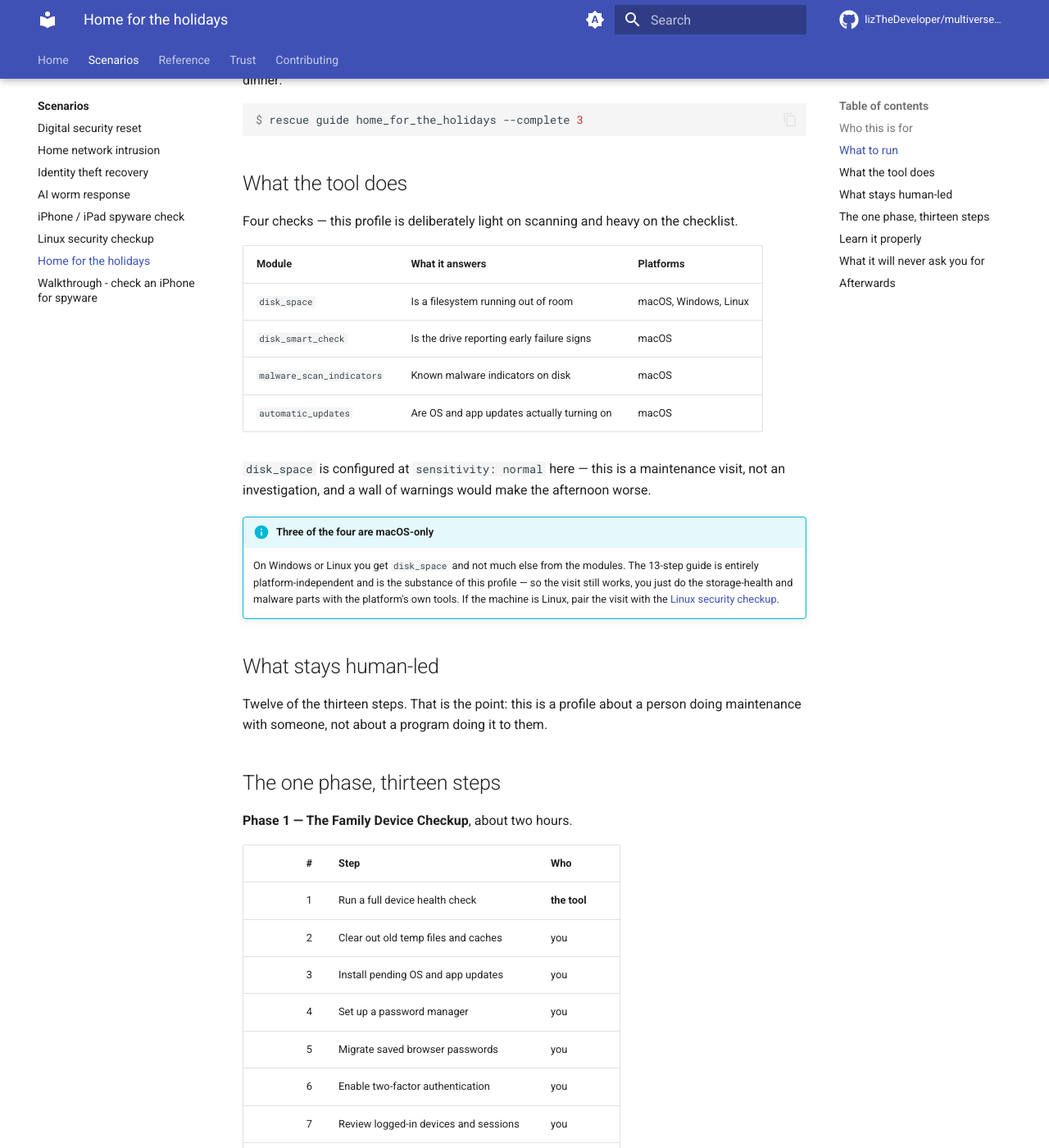
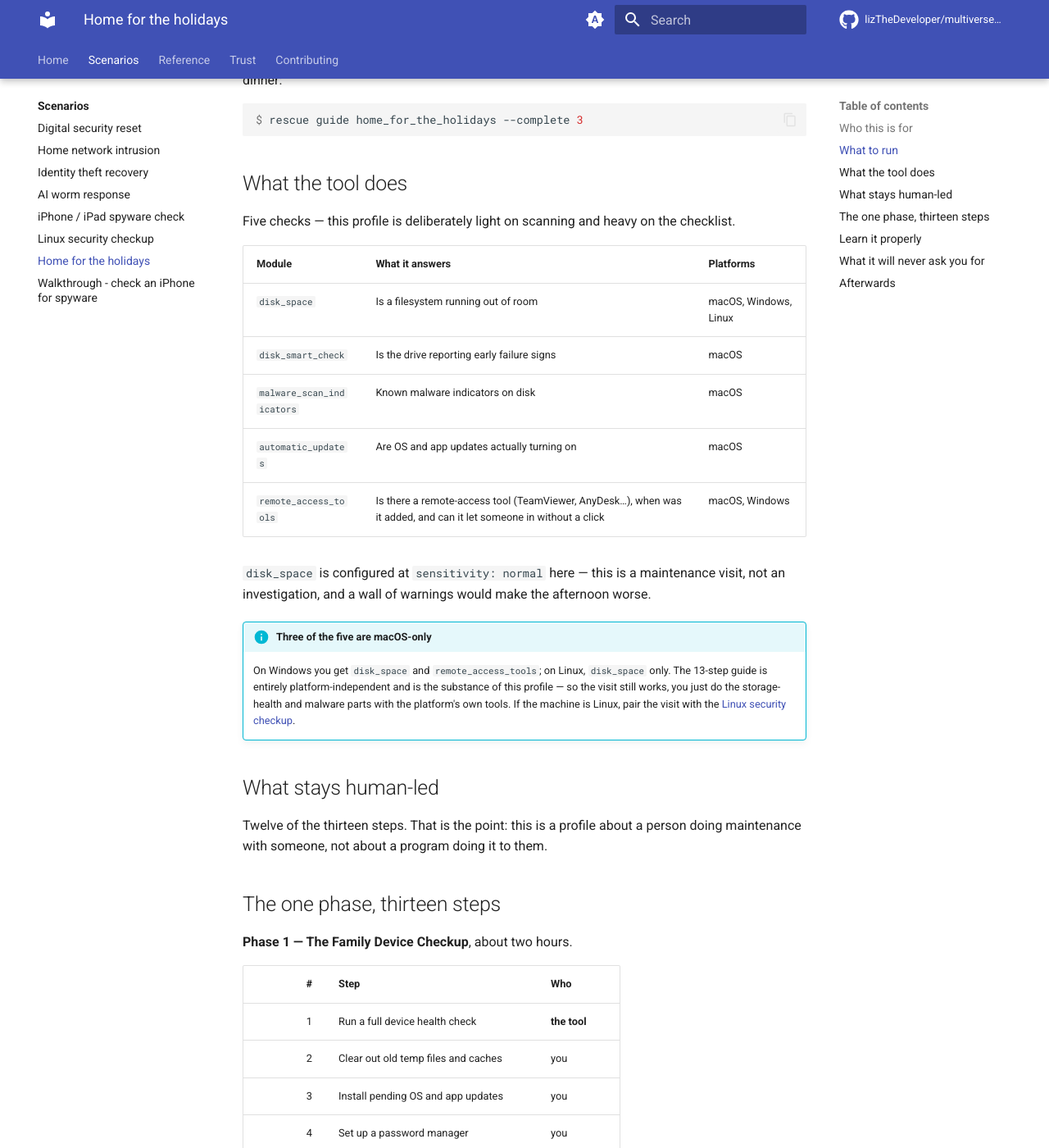
Before and after one commit to lizTheDeveloper/multiverse-device-rescue, an MkDocs documentation site: the page built from docs/scenarios/home-for-the-holidays.md, in a window 1280 px wide and 1400 px high, scrolled down 595 px. Shown: the whole window at 82% size. Built offline with MkDocs 1.6.1 and Material for MkDocs 9.7.7, drawn with Linux system fonts in a browser that asks for light colours; comment, search, counter and statistics services are not loaded; some of the changed text lies outside the part shown.

Commit message:
Home for the Holidays: check for remote-access tools
The "I'm helping a family member" worry runs this profile, and a parent's
laptop is where tech-support scams land. It now includes remote_access_tools
(light and read-only), and the guide and scenario page say not to remove a
tool on the spot: ask when it came and who asked for it, then follow the
Remote access mission or its walkthrough.

Co-Authored-By: Claude Opus 5.5 <noreply@anthropic.com>

````diff
--- a/docs/scenarios/home-for-the-holidays.md
+++ b/docs/scenarios/home-for-the-holidays.md
@@ -27,7 +27,7 @@ $ rescue guide home_for_the_holidays --complete 3
 
 ## What the tool does
 
-Four checks — this profile is deliberately light on scanning and heavy on the
+Five checks — this profile is deliberately light on scanning and heavy on the
 checklist.
 
 | Module | What it answers | Platforms |
@@ -36,13 +36,14 @@ checklist.
 | `disk_smart_check` | Is the drive reporting early failure signs | macOS |
 | `malware_scan_indicators` | Known malware indicators on disk | macOS |
 | `automatic_updates` | Are OS and app updates actually turning on | macOS |
+| `remote_access_tools` | Is there a remote-access tool (TeamViewer, AnyDesk…), when was it added, and can it let someone in without a click | macOS, Windows |
 
 `disk_space` is configured at `sensitivity: normal` here — this is a
 maintenance visit, not an investigation, and a wall of warnings would make the
 afternoon worse.
 
-!!! info "Three of the four are macOS-only"
-    On Windows or Linux you get `disk_space` and not much else from the modules.
+!!! info "Three of the five are macOS-only"
+    On Windows you get `disk_space` and `remote_access_tools`; on Linux, `disk_space` only.
     The 13-step guide is entirely platform-independent and is the substance of
     this profile — so the visit still works, you just do the storage-health and
     malware parts with the platform's own tools. If the machine is Linux,
@@ -115,6 +116,11 @@ use this in six months should be the one who set it up.
 $ rescue export --profile home_for_the_holidays --output ~/family-laptop
 ```
 
+If it finds a remote-access tool, don't remove it on the spot. Ask when it
+was added and who asked for it: a "support" caller or a refund pop-up is how
+most tech-support scams get in. The app's "Remote access" mission asks those
+questions with them and says what to do for each answer.
+
 A redacted case is a decent "here is what I checked and what I found" record to
 leave alongside the Help Me document — or to compare against next year's visit.
 
````
Also changed, not shown: docs/architecture.md (+1 -1 lines), guides/home_for_the_holidays/phase_1.md (+11 -2 lines), 2 other files.
